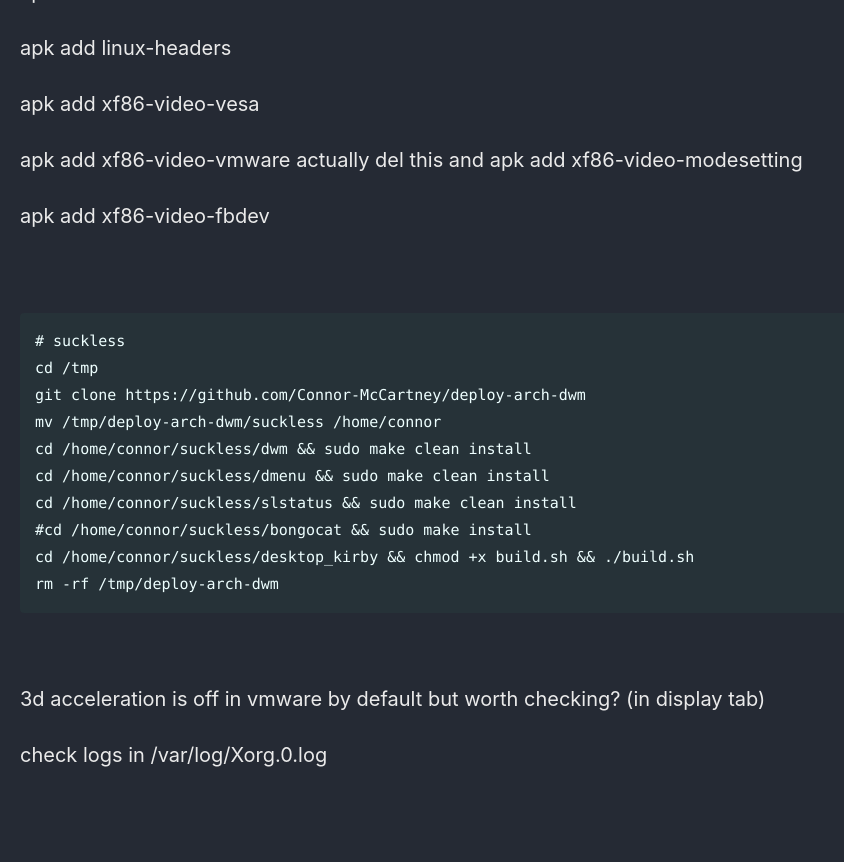
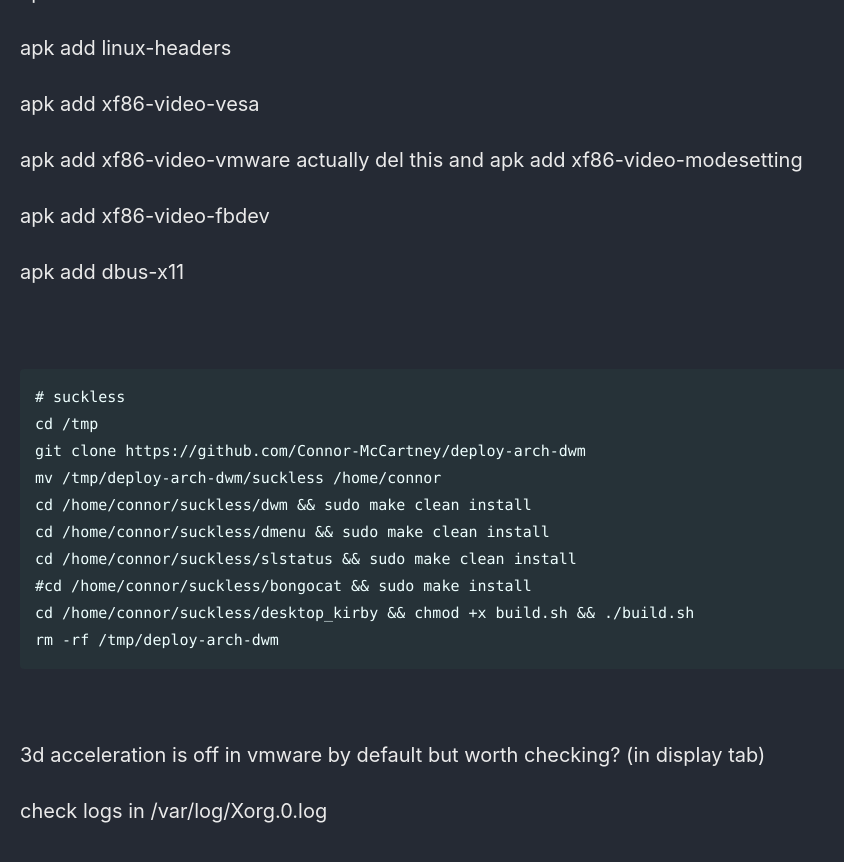
Before and after one commit to Connor-McCartney/Connor-McCartney.github.io, a Jekyll site: the page built from _pages/misc/alpine.md, in a window 1280 px wide and 900 px high, scrolled down 1638 px. Shown: the top 862 px of the window, without its empty margins (0-844 px from the left). Built offline with Jekyll 4.4.1, drawn with Linux system fonts in a browser that asks for light colours; cached includes are drawn as plain includes; our own code applies the rules of GitHub Pages for plain Markdown files.

Commit message:
Update alpine.md

```diff
--- a/_pages/misc/alpine.md
+++ b/_pages/misc/alpine.md
@@ -79,6 +79,8 @@ apk add xf86-video-vmware    actually del this and apk add xf86-video-modesettin
 
 apk add xf86-video-fbdev
 
+apk add dbus-x11
+
 <br>
 
 
```
